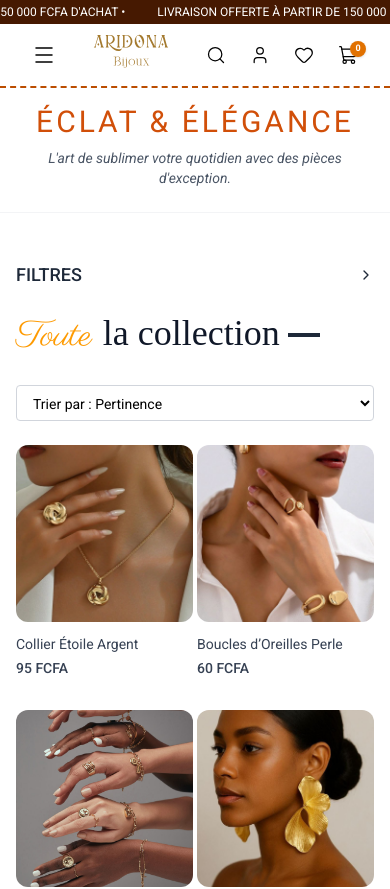
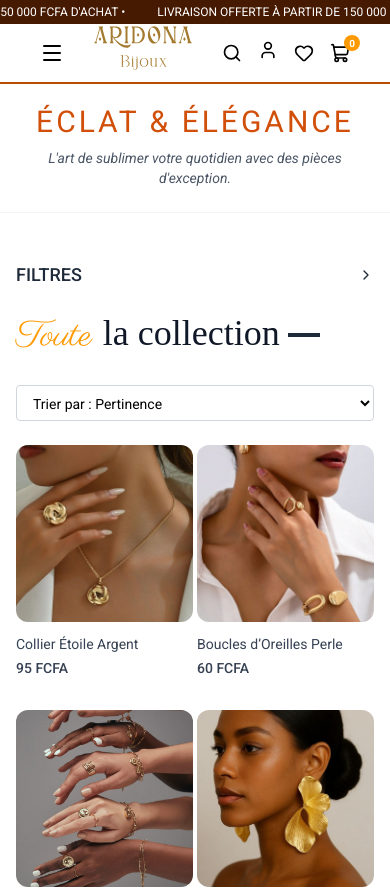
Before and after one commit to kephira-07/Aridona-Boutique, a React (Vite) app: page /boutique in a window 390 px wide. Shown: the top 889 px of the page. Built offline with nearby package versions, Linux system fonts and the light colour scheme; a web font is replaced by a local one.

Commit message:
Passer une commandeM ajustementt 6

```diff
--- a/src/composant/Navbar.jsx
+++ b/src/composant/Navbar.jsx
@@ -17,6 +17,7 @@ export default function Navbar() {
   const [isScrolled, setIsScrolled] = useState(false);
   const [Visible, setVisible] = useState(false);
   const {setMontreRecherche,getPanierCount}=useContext(ShopContext);
+   const [montreProfilmenu,setMontreProfilmenu]= useState(false);
 
 
   // Gestion du scroll ultra-légère
@@ -139,47 +140,48 @@ export default function Navbar() {
 
 
           {/* VERSION MOBILE (Cachée sur PC) */}
-<div className="md:hidden">
-  <div className={`flex items-center h-16 justify-between border-b-2 border-dashed border-amber-700 px-6 transition-all duration-300 ${
-    isScrolled ? 'bg-white/90 backdrop-blur-md shadow-sm' : 'bg-white'
-  }`}>
+              <div className="md:hidden  ">
+                <div className={`flex items-center h-15 justify-between border-b-2 border-amber-700  px-10 ${
+          isScrolled ? '  bg-white/65  backdrop-blur-md shadow-sm' : 'bg-white  '
+        }`} >
 
                   {/* 1. Menu Burger (Gauche) */}
                   <button
-      className="p-2 text-black active:bg-gray-100 rounded-full transition-colors"
+                    className=" text-black hover:bg-gray-100 rounded-full transition-colors"
                     onClick={() => setVisible(true)}
                   >
-      <Menu className="w-6 h-6 stroke-[1.5]" />
+                    <Menu className="w-6 h-6" />
                   </button>
 
-    {/* 2. Logo (Centré) - Ajusté car h-40 est très grand pour mobile */}
-    <div className="flex-grow flex justify-center">
+                  {/* 2. Logo (Centré) */}
+                  <div >
                     <Link to='/'>
                       <img
                         src={logo2}
                         alt="Logo"
-          className="h-30 w-auto object-contain"
+                        className="h-40 w-auto object-contain"
                       />
                     </Link>
                   </div>
 
                   {/* 3. Icônes Actions (Droite) */}
-    <div className="flex items-center gap-2">
+                  <div className="flex items-center gap-4">
                     {/* Recherche */}
                     <button
                       onClick={() => setMontreRecherche(true)}
-        className="p-2 text-black active:bg-gray-100 rounded-full"
+                      className=" text-black hover:bg-gray-100 rounded-full"
                     >
-        <Search className="w-5 h-5 stroke-[1.5]" />
+                      <Search className="w-5 h-5" />
                     </button>
 
-      {/* Profil avec Dropdown "PC Style" */}
-      <div className='group relative'>
-        <button className="p-2 text-black active:bg-gray-100 rounded-full">
-          <User className="w-5 h-5 stroke-[1.5]" />
+                  <div className='relative'>
+                       {/* Profil */}
+                    <button   onClick={() => setMontreProfilmenu(!montreProfilmenu)} className=" text-black hover:bg-gray-100 rounded-full">
+                      <User className="w-5 h-5" />
+
+
                     </button>
-
-        {/* Menu Déroulant Mobile Style PC */}
+                    {montreProfilmenu && (
                      <div className='group-hover:block hidden absolute right-0 pt-4 z-50'>
                         <div className='w-48 bg-white border-2 border-dashed border-amber-600 shadow-2xl rounded-sm p-2'>
                           <div className='flex flex-col'>
@@ -197,24 +199,24 @@ export default function Navbar() {
                             </button>
                           </div>
                         </div>
+                      </div>)}
+
                   </div>
-      </div>
-
-      {/* Favoris */}
-      <button className="p-2 text-black active:bg-gray-100 rounded-full">
-        <Heart className="w-5 h-5 stroke-[1.5]" />
+                      <button className=" text-black hover:bg-gray-100 rounded-full">
+                      <Heart className="w-5 h-5" />
                     </button>
 
                     {/* Panier avec Badge */}
-      <Link to="/panier" className="p-2 text-black active:bg-gray-100 rounded-full relative">
-        <ShoppingCart className="w-5 h-5 stroke-[1.5]" />
-        <span className="absolute right-0 top-1 w-4 h-4 bg-amber-600 text-white text-[9px] flex items-center justify-center rounded-full font-bold shadow-sm">
+                    <Link to="/panier" className=" text-black hover:bg-gray-100 rounded-full relative ">
+                      <ShoppingCart className="w-5 h-5" />
+                      <span className="absolute  right-[-10px] bottom-3 w-4 h-4 bg-amber-500 text-white text-[10px] flex items-center justify-center rounded-full font-bold">
                         {getPanierCount()}
                       </span>
                     </Link>
                   </div>
                 </div>
               </div>
+
 
 
       </header>
```
Lines whose indentation alone changed are shown as unchanged.
